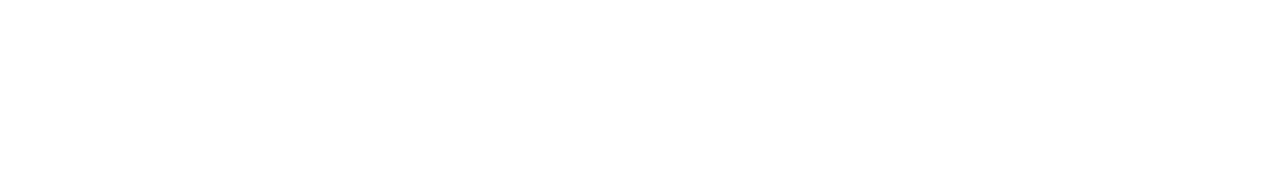
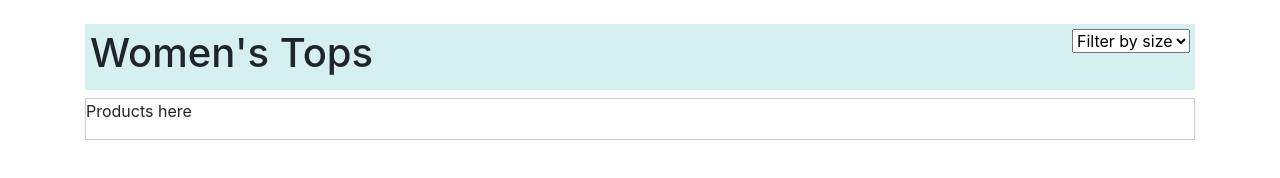
Before and after one commit to brunomonteirosud/html-json-test, a plain HTML site: page index.html in a window 1280 px wide. Drawn offline with nearby package versions, Linux system fonts and the light colour scheme.

Commit message:
Created SCSS files, header and products display structure

```diff
--- a/index.html
+++ b/index.html
@@ -3,17 +3,33 @@
   <head>
     <meta charset="utf-8">
     <meta name="viewport" content="width=device-width, initial-scale=1, shrink-to-fit=no">
-
     <link rel="stylesheet" href="https://stackpath.bootstrapcdn.com/bootstrap/4.3.1/css/bootstrap.min.css" integrity="sha384-ggOyR0iXCbMQv3Xipma34MD+dH/1fQ784/j6cY/iJTQUOhcWr7x9JvoRxT2MZw1T" crossorigin="anonymous">
-
+    <link rel="stylesheet" href="./style/css/main.css">
     <title>Women's Tops | Bruno Monteiro</title>
   </head>
   <body>
-      <header>
-
-      </header>
       <main>
-
+        <div class="container mt-4">
+            <div class="header-bar">
+                <div class="row">
+                    <div class="col-12 col-md-6">
+                        <h1>Women's Tops</h1>
+                    </div>
+                    <div class="col-12 col-md-6">
+                        <div class="filter-select">
+                            <select>
+                                <option default>Filter by size</option>
+                            </select>
+                        </div>
+                    </div>
+                </div>
+            </div>
+        </div>
+        <div class="container mt-2">
+            <div class="products-display">
+                <p>Products here</p>
+            </div>
+        </div>
       </main>
 
     <script src="https://code.jquery.com/jquery-3.3.1.slim.min.js" integrity="sha384-q8i/X+965DzO0rT7abK41JStQIAqVgRVzpbzo5smXKp4YfRvH+8abtTE1Pi6jizo" crossorigin="anonymous"></script>
--- /dev/null
+++ b/style/scss/_header.scss
@@ -0,0 +1,14 @@
+.header-bar {
+    background-color: #d6eff0;
+    padding: 5px;
+
+    h1 {
+        font-size: 40px;
+    }
+
+    .filter-select {
+        display: flex;
+        justify-content: flex-end;
+        align-content: center;
+    }
+}
--- /dev/null
+++ b/style/scss/_products.scss
@@ -0,0 +1,3 @@
+.products-display {
+    border: 1px solid #ccc;
+}
--- /dev/null
+++ b/style/scss/main.scss
@@ -0,0 +1,2 @@
+@import "_header.scss";
+@import "_products.scss";
```
Also changed, not shown: style/css/main.css (added), 1 other file.
